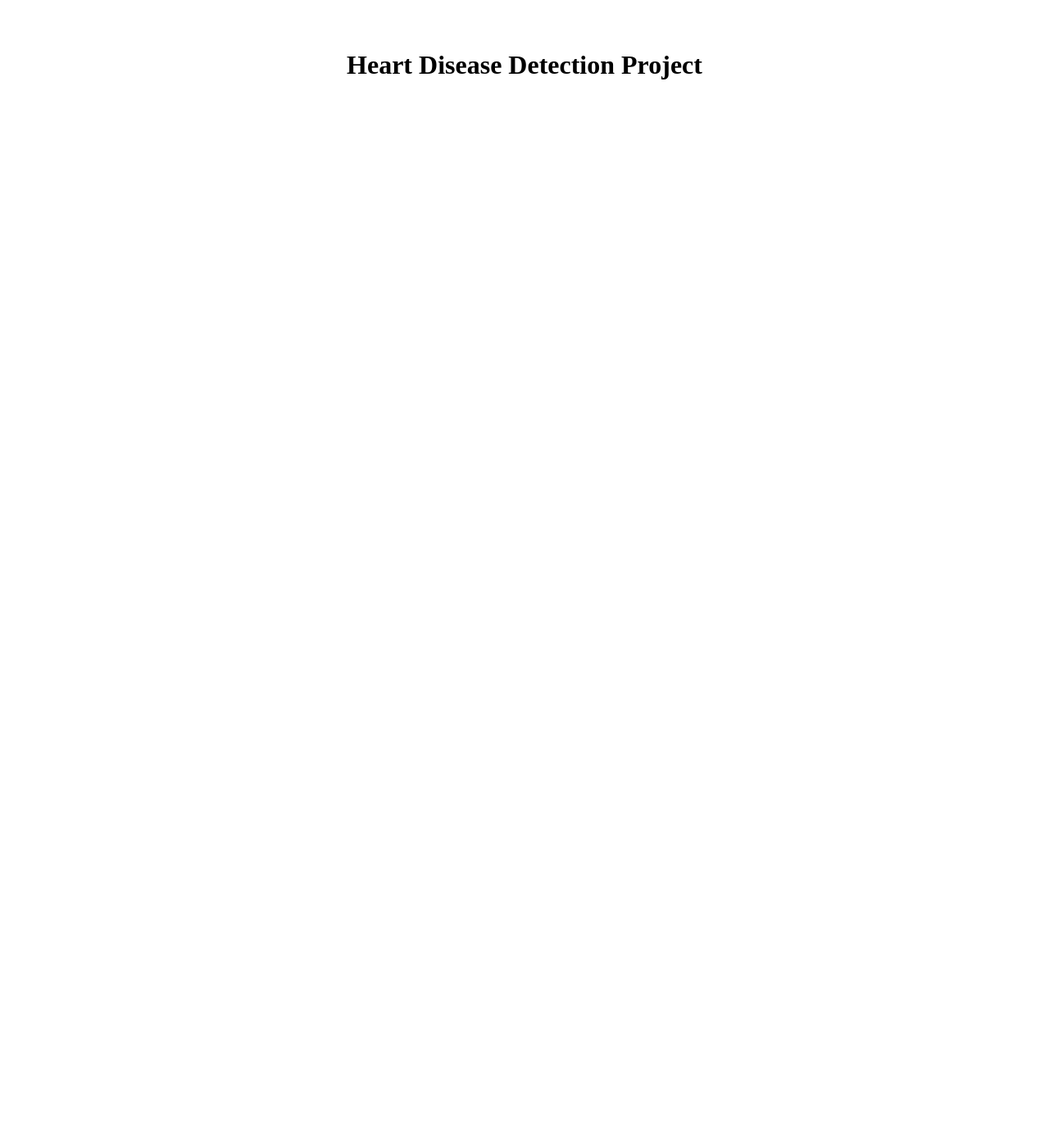
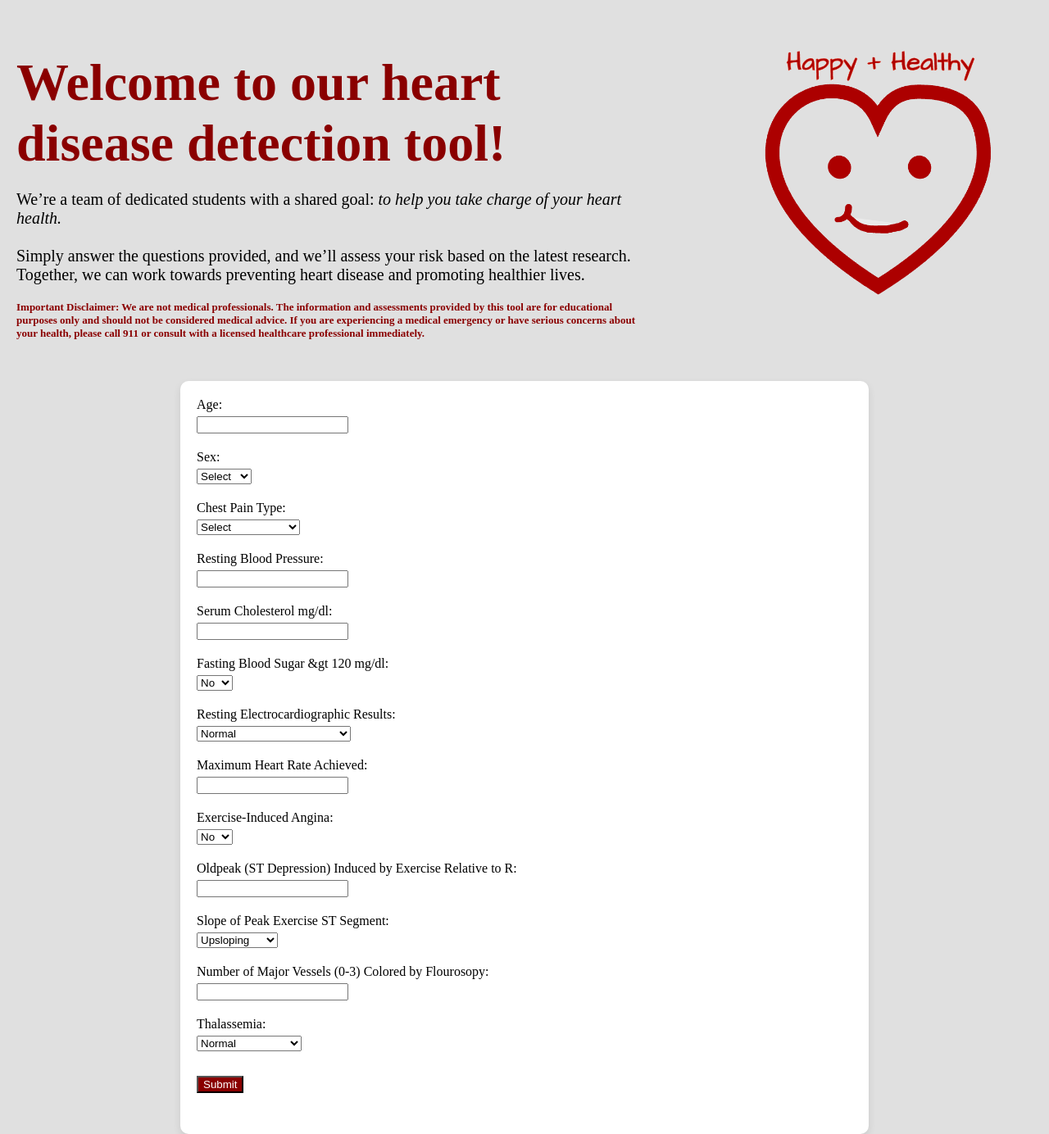
Before and after one commit to fdac24/heart-disease-detection, a React (Vite) app: page / in a window 1280 px wide. Shown: the whole page at 82% size. Before the commit the page ends 800 px from the top, so only its background shows below. Built offline with nearby package versions, Linux system fonts and the light colour scheme.

Commit message:
Creating Main Form Page

```diff
--- a/src/App.jsx
+++ b/src/App.jsx
@@ -1,12 +1,17 @@
-import './assets/style.css' // Adjust the path to where your style.css file is located
-
+import './assets/style.css'
+import MainForm from './pages/MainForm/MainForm.jsx';
+import { Title, Label, Logo } from './components/component.jsx';
 
 function App() {
   return (
-      <div>
-        <h1>Heart Disease Detection Project</h1>
-      </div>
-  )
+    <div style={{ backgroundColor: '#e0e0e0', minHeight: '100vh' }}>
+      {/* Render the MainForm component here */}
+      <Title />
+      <Label />
+      <Logo />
+      <MainForm />
+    </div>
+  );
 }
 
 export default App
--- a/src/assets/style.css
+++ b/src/assets/style.css
@@ -1,6 +1,110 @@
-#root {
-   max-width: 1280px;
-   margin: 0 auto;
-   padding: 2rem;
-   text-align: center;
+html, body {
+  margin: 0;
+  padding: 0;
+  width: 100%;
+  height: 100%;
 }
+
+body {
+  background-color: #e0e0e0;
+}
+
+.main-form {
+  display: flex;
+  justify-content: center;
+  align-items: center; /* Center form vertically */
+  min-height: 100vh; /* Full viewport height */
+  width: 100%;
+}
+
+.main-form .div {
+  width: 80%; /* Set a width relative to the viewport */
+  max-width: 800px; /* Prevent the form from getting too wide */
+  background-color: #fff; /* White background for the form area */
+  padding: 20px; /* Padding inside the form */
+  border-radius: 10px; /* Optional: Round the form's corners */
+  box-shadow: 0 4px 10px rgba(0, 0, 0, 0.1); /* Optional: Add a subtle shadow */
+}
+
+/* Adjust the container properties */
+.container {
+  display: flex;
+  justify-content: space-between;
+  align-items: center;
+  padding: 20px;
+  height: 100vh;
+}
+
+.title {
+  font-size: 64px;
+  font-weight: bold;
+  color: #8a0000;
+  width: 60%;
+  margin: 0 20px; /* This keeps the horizontal margin */
+}
+
+
+.label {
+  text-align: left;
+  font-size: 20px;
+  font-weight: 400;
+  color: #000;
+  margin-top: 20px;
+  margin-left: 20px;
+  width: 60%;
+}
+
+.image {
+  position: absolute;
+  top: 0;
+  right: 0;
+  width: 30%;
+  height: 100vh;
+  margin-top: 50px;
+}
+
+.image .logo {
+  width: 346px;
+  height: 319px;
+  object-fit: cover;
+}
+
+.text-wrapper {
+  margin-bottom: 20px;
+}
+
+.disclaimer {
+  font-size: small;
+  font-weight: bold;
+  color: #8a0000;
+  margin-top: 20px;
+  display: block;
+}
+
+.italic {
+  font-style: italic;
+}
+
+.label .bio,
+.label .text-wrapper {
+  margin-bottom: 50px;
+}
+
+.form-layout label {
+  display: block;
+  margin-bottom: 10px;
+}
+
+.form-layout input,
+.form-layout select {
+  display: block;
+  margin-top: 5px;
+  margin-bottom: 20px;
+}
+
+.form-layout button {
+  background-color: #8a0000;
+  color:#fff;
+  margin-top: 10px;
+  margin-bottom: 30px;
+}
--- /dev/null
+++ b/src/components/component.jsx
@@ -0,0 +1,49 @@
+import "../assets/style.css";
+import logoimport from "../images/logo.png";
+
+export const Title = () => {
+  return (
+    <div className="title">
+      <p className="text-wrapper">
+        Welcome to our heart disease detection tool!
+      </p>
+    </div>
+  );
+};
+
+export const Label = () => {
+  return (
+    <div className="label">
+      <p className="bio">
+        <span className="text-wrapper">
+          We’re a team of dedicated students with a shared goal:{" "}
+        </span>
+        <span className="italic">
+          to help you take charge of your heart health. <br />
+        </span>
+        <span className="text-wrapper">
+          <br />
+          Simply answer the questions provided, and we’ll assess your risk based
+          on the latest research. Together, we can work towards preventing heart
+          disease and promoting healthier lives. <br />
+        </span>
+        <span className="disclaimer">
+          Important Disclaimer:
+          We are not medical professionals. The information and assessments provided
+          by this tool are for educational purposes only and should not be considered
+          medical advice. If you are experiencing a medical emergency or have serious
+          concerns about your health, please call 911 or consult with a licensed
+          healthcare professional immediately.
+        </span>
+      </p>
+    </div>
+  );
+};
+
+export const Logo = () => {
+  return (
+    <div className="image">
+      <img className="logo" src={logoimport} />
+    </div>
+  );
+};
--- a/src/pages/MainForm/MainForm.jsx
+++ b/src/pages/MainForm/MainForm.jsx
@@ -1,2 +1,180 @@
-// import Logo from './images/image0.png'
-import './assets/style.css'
+import "../../assets/style.css"; // Assuming this file contains global styles
+import { useState } from "react";
+
+function MainForm() {
+  const [formData, setFormData] = useState({
+    age: "",
+    sex: "",
+    cp: "",
+    trestbps: "",
+    chol: "",
+    fbs: "",
+    restecg: "",
+    thalach: "",
+    exang: "",
+    oldpeak: "",
+    slope: "",
+    ca: "",
+    thal: "",
+  });
+
+  const handleChange = (e) => {
+    setFormData({
+      ...formData,
+      [e.target.name]: e.target.value,
+    });
+  };
+
+  const handleSubmit = (e) => {
+    e.preventDefault();
+    // Send formData to the backend or Flask server
+    console.log(formData);
+  };
+
+  return (
+    <div className="main-form">
+      <div className="div">
+        <form onSubmit={handleSubmit} className="form-layout">
+          <label>
+            Age:
+            <input
+              type="number"
+              name="age"
+              value={formData.age}
+              onChange={handleChange}
+            />
+          </label>
+
+          <label>
+            Sex:
+            <select name="sex" value={formData.sex} onChange={handleChange}>
+              <option value="">Select</option>
+              <option value="male">Male</option>
+              <option value="female">Female</option>
+            </select>
+          </label>
+
+          <label>
+            Chest Pain Type:
+            <select name="cp" value={formData.cp} onChange={handleChange}>
+              <option value="">Select</option>
+              <option value="0">Typical Angina</option>
+              <option value="1">Atypical Angina</option>
+              <option value="2">Non-Anginal Pain</option>
+              <option value="3">Asymptomatic</option>
+            </select>
+          </label>
+
+          <label>
+            Resting Blood Pressure:
+            <input
+              type="number"
+              name="trestbps"
+              value={formData.trestbps}
+              onChange={handleChange}
+            />
+          </label>
+
+          <label>
+            Serum Cholesterol mg/dl:
+            <input
+              type="number"
+              name="chol"
+              value={formData.chol}
+              onChange={handleChange}
+            />
+          </label>
+
+          <label>
+            Fasting Blood Sugar &gt 120 mg/dl:
+            <select name="fbs" value={formData.fbs} onChange={handleChange}>
+              <option value="0">No</option>
+              <option value="1">Yes</option>
+            </select>
+          </label>
+
+          <label>
+            Resting Electrocardiographic Results:
+            <select
+              name="restecg"
+              value={formData.restecg}
+              onChange={handleChange}
+            >
+              <option value="0">Normal</option>
+              <option value="1">ST-T Wave Abnormality</option>
+              <option value="2">Left Ventricular Hypertrophy</option>
+            </select>
+          </label>
+
+          <label>
+            Maximum Heart Rate Achieved:
+            <input
+              type="number"
+              name="thalach"
+              value={formData.thalach}
+              onChange={handleChange}
+            />
+          </label>
+
+          <label>
+            Exercise-Induced Angina:
+            <select
+              name="exang"
+              value={formData.exang}
+              onChange={handleChange}
+            >
+              <option value="0">No</option>
+              <option value="1">Yes</option>
+            </select>
+          </label>
+
+          <label>
+            Oldpeak (ST Depression) Induced by Exercise Relative to R:
+            <input
+              type="number"
+              name="oldpeak"
+              value={formData.oldpeak}
+              onChange={handleChange}
+            />
+          </label>
+
+          <label>
+            Slope of Peak Exercise ST Segment:
+            <select
+              name="slope"
+              value={formData.slope}
+              onChange={handleChange}
+            >
+              <option value="0">Upsloping</option>
+              <option value="1">Flat</option>
+              <option value="2">Downsloping</option>
+            </select>
+          </label>
+
+          <label>
+            Number of Major Vessels (0-3) Colored by Flourosopy:
+            <input
+              type="number"
+              name="ca"
+              value={formData.ca}
+              onChange={handleChange}
+            />
+          </label>
+
+          <label>
+            Thalassemia:
+            <select name="thal" value={formData.thal} onChange={handleChange}>
+              <option value="0">Normal</option>
+              <option value="1">Fixed Defect</option>
+              <option value="2">Reversible Defect</option>
+            </select>
+          </label>
+
+          <button type="submit">Submit</button>
+        </form>
+      </div>
+    </div>
+  );
+}
+
+export default MainForm;
```
Also changed, not shown: src/images/image0.png (deleted), src/images/logo.png (added).
